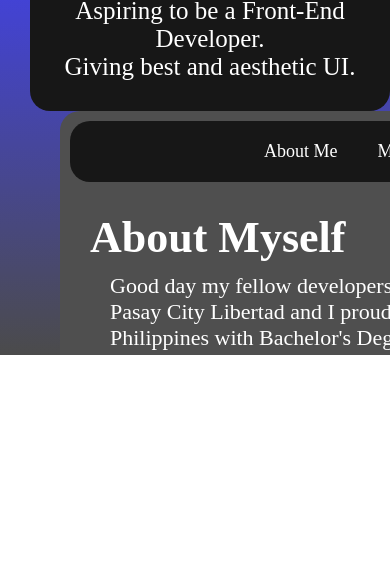
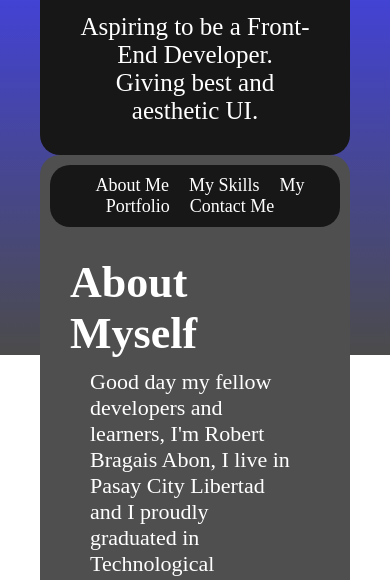
Before and after one commit to Ztrebo14/my-real-web-portfolio, a React (Vite) app: page / in a window 390 px wide. Shown: the part 489-1069 px from the top of the page. Before the commit the page ends 844 px from the top, so only its background shows below. Built offline with nearby package versions, Linux system fonts and the light colour scheme.

Commit message:
add media queries to any device testing

```diff
--- a/src/pages/AboutMe.jsx
+++ b/src/pages/AboutMe.jsx
@@ -17,10 +17,10 @@ const AboutMe = () => {
       </div>
       <div className="quotes-container">
         <h1>Quotes</h1>
-        <pre ><i>
+        <p>
           "Little Progresses can make soon a Bigger Progress" <br />
           "You can Rest, but never Stop"
-        </i></pre>
+        </p>
       </div>
     </div>
     </>
--- a/src/styles/AboutMe.css
+++ b/src/styles/AboutMe.css
@@ -21,9 +21,10 @@
     animation: abtquoteanim 2s ease-in-out 1s forwards;
 }
 
-.quotes-container pre {
+.quotes-container p {
     margin-top: 10px;
     padding: 0 0 0 20px;
+    font-family: 'Lucida Sans', 'Lucida Sans Regular', 'Lucida Grande', 'Lucida Sans Unicode', Geneva, Verdana, sans-serif;
 }
 
 @keyframes abtmyselfanim {
--- a/src/styles/App.css
+++ b/src/styles/App.css
@@ -3,8 +3,6 @@
     margin: 0;
     height: 100vh;
     width: 100vw;
-    overflow-x: hidden;
-    overflow-y: hidden;
 }
 
 @media (max-width: 1025px) {
--- a/src/styles/Homepage.css
+++ b/src/styles/Homepage.css
@@ -1,16 +1,14 @@
 .home-container {
     display: flex;
     flex-direction: row;
-    margin: 0 30px auto;
+    margin: 0 40px auto;
     padding-top: 10px;
 }
 
 .right-side-container {
     background-color: rgb(79, 79, 79);
-    height: 590px;
-    width: 850px;
     border-radius: 20px;
-    margin-left: 30px;
+
 }
 
 @media (max-width: 1025px) {
@@ -22,7 +20,7 @@
         display: flex;
         justify-content: center;
         flex-direction: column;
-        /* justify-content: center; */
+
     }
 }
 
--- a/src/styles/IntroMe.css
+++ b/src/styles/IntroMe.css
@@ -5,10 +5,10 @@
     align-items: center;
     position: relative;
     background-color: rgb(23, 23, 23);
-    height: 520px;
-    width: 300px;
+
     border-radius: 20px;
     color: white;
+    margin-right: 30px;
 }
 
 #my-photo {
@@ -55,6 +55,18 @@
 
 @media (max-width: 770px) {
     /* for tablet screen */
+    .intro-container {
+        padding: 40px 30px 30px 30px ;
+        display: flex;
+        flex-direction: column;
+        align-items: center;
+        position: relative;
+        background-color: rgb(23, 23, 23);
+
+        border-radius: 20px;
+        color: white;
+        margin-right: 0;
+    }
 }
 
 @media (max-width: 340px) {
--- a/src/styles/NaviLinks.css
+++ b/src/styles/NaviLinks.css
@@ -23,22 +23,44 @@ a:hover {
     color: rgb(49, 189, 254);
 }
 
-@media (max-width: 480px) {
-    .right-side-container {
+@media (max-width: 1025px) {
+    /* for laptop small screen */
+}
 
+@media (max-width: 770px) {
+    /* for tablet screen */
+    .links-container {
+        text-align: center;
+        background-color: rgb(23, 23, 23);
+        margin: 10px 10px 0 10px;
+        padding: 10px;
+        border-radius: 20px;
     }
 
-    .links-container {
-        background-color: rgb(23, 23, 23);
-
-        padding: 20px 10px 20px 10px;
-        text-align: center;
-        border-radius: 20px;
-        /* margin: 0 0 0 460px;
-        padding: 15px 50px;
-        border-radius: 0 20px 0 20px;
-        position: relative;
-        display: flex;
-        justify-content: center; */
+    .links-container a {
+        text-decoration: none;
+        font-size: 18px;
+        color: white;
+        padding: 0 10px;
+        transition: 1s;
     }
 }
+
+@media (max-width: 340px) {
+    /* for android screen */
+    .links-container {
+        text-align: center;
+        background-color: rgb(23, 23, 23);
+        margin: 10px 10px 0 10px;
+        padding: 10px;
+        border-radius: 20px;
+    }
+
+    .links-container a {
+        text-decoration: none;
+        font-size: 13px;
+        color: white;
+        padding: 0 10px;
+        transition: 1s;
+    }
+}
```
